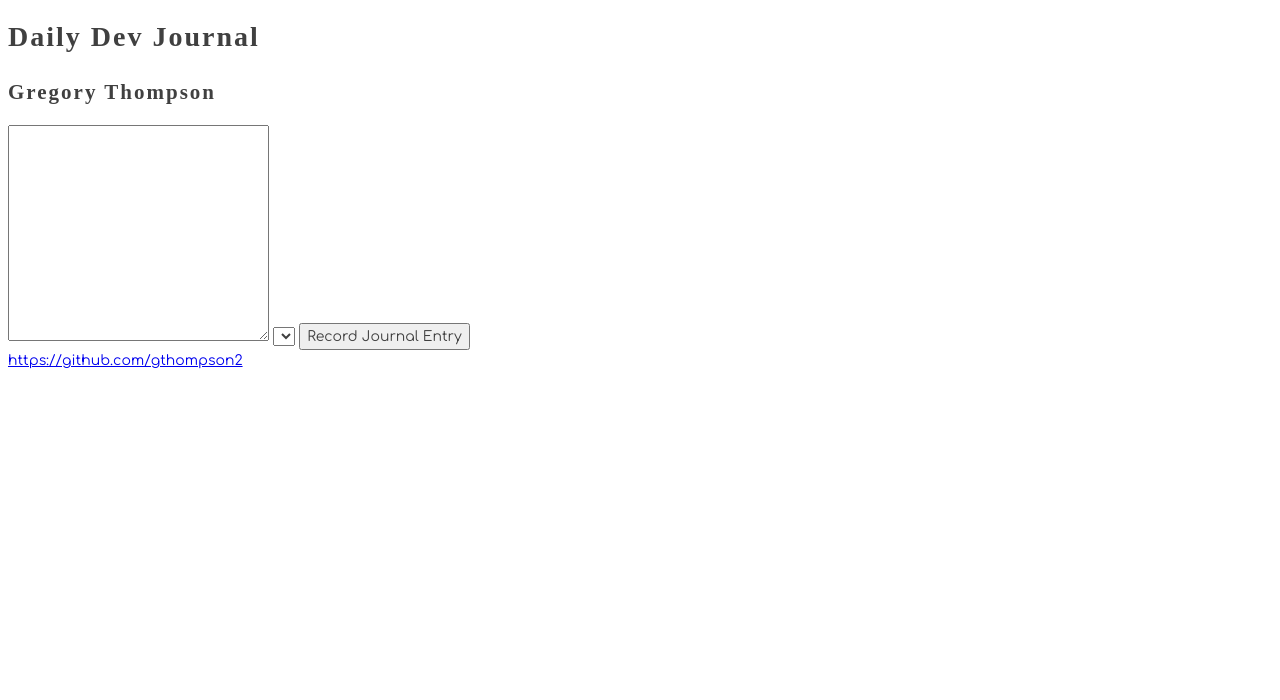
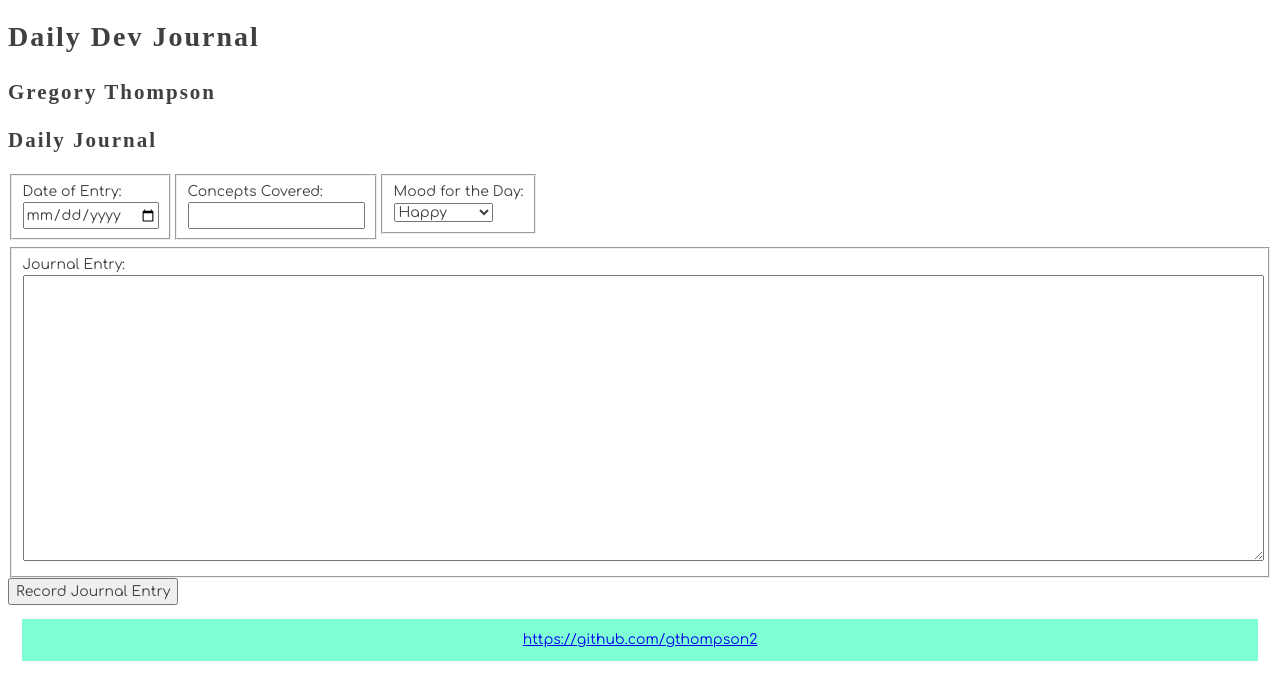
Before and after one commit to gthompson2/daily-journal, a plain HTML site: page index.html in a window 1280 px wide. Shown: the part 32-732 px from the top of the page. Drawn offline with Linux system fonts and the light colour scheme; a web font is replaced by a local one.

Commit message:
added forms; cleaned up styling

```diff
--- a/index.html
+++ b/index.html
@@ -2,7 +2,7 @@
 <html lang="en">
     <head>
         <meta charset="utf-8">
-        <title>Nashville Software School</title>
+        <title>Daily Journal - Gregory Thompson</title>
         <link rel="stylesheet" href="./styles/main.css">
     </head>
 
@@ -20,22 +20,45 @@
         </header>
 
         <main id="container">
-            <article class="form">
-                <date class="date">
-
-                </date>
-                <text class="concepts">
-
-                </text>
-                <textarea name="Journal Entry" id="journal_entry" cols="30" rows="10"></textarea>
-                <select name="moods" id="">
-                    <div>Happy</div>
-                    <div>Optimistic</div>
-                    <div>Frustrated</div>
-                    <div>Clueless</div>
-                </select>
-                <button class="submit">Record Journal Entry</button>
-            </article>
+            <h2>Daily Journal</h2>
+            <section class="top">
+                <form action=""> <!-- Date Box -->
+                    <fieldset>
+                        <label for="journalDate">Date of Entry:</label>
+                        <input type="date" name="journalDate" id="journalDate">
+                    </fieldset>
+                </form>
+                <form action=""> <!-- Small Box for concepts-->
+                    <fieldset>
+                        <label for="journalConcepts">Concepts Covered:</label>
+                        <input type="text">
+                    </fieldset>
+                </form>
+                <form action=""> <!-- drop down box for selecting mood -->
+                    <fieldset>
+                     <label for="journalMood">Mood for the Day:</label>
+                        <select name="moods" id="moods">
+                            <option value="Happy">Happy</option>
+                            <option value="Optimistic">Optimistic</option>
+                            <option value="Frustrated">Frustrated</option>
+                            <option value="Clueless">Clueless</option>
+                        </select>
+                 </fieldset>
+                </form>
+            </section>
+            <section class="middle">
+                <form action=""> <!-- Journal Entry box for paragraphs -->
+                    <fieldset>
+                        <label for="journalEntry">Journal Entry:</label>
+                        <textarea name="journalEntry" id="paragraphs" cols="30" rows="10"></textarea>
+                    </fieldset>
+                </form>
+            </section>
+            <section class="bottom">
+                <form action=""> <!-- Button used to record entry -->
+                    <button>Record Journal Entry</button>
+                </form>
+            </section>
             <article class="list">
                 <list class="list__entries">
                     <div class="entry"></div>
@@ -43,6 +66,7 @@
 
             </article>
         </main>
+
         <footer class="info">
             <div class="name"></div>
             <div class="copyright"></div>
--- a/styles/main.css
+++ b/styles/main.css
@@ -17,3 +17,30 @@ h1,h2,h3,h4,h5,h6 {
   font-family: "Patua One", serif;
   letter-spacing: 2px;
 }
+/*--------------------------------------------------------------*/
+
+label {
+	display: flex;
+	flex-direction: column;
+}
+
+.top {
+	display: flex;
+	flex-direction: row;
+	justify-content: flex-start;
+	margin-bottom: 0.5em
+}
+
+#paragraphs {
+	height: 20em;
+	width: 100%;
+}
+
+.info {
+	display: flex;
+	height: 3em;
+	margin: 1em;
+	background-color: aquamarine;
+	justify-content: center;
+	align-items: center;
+}
```
